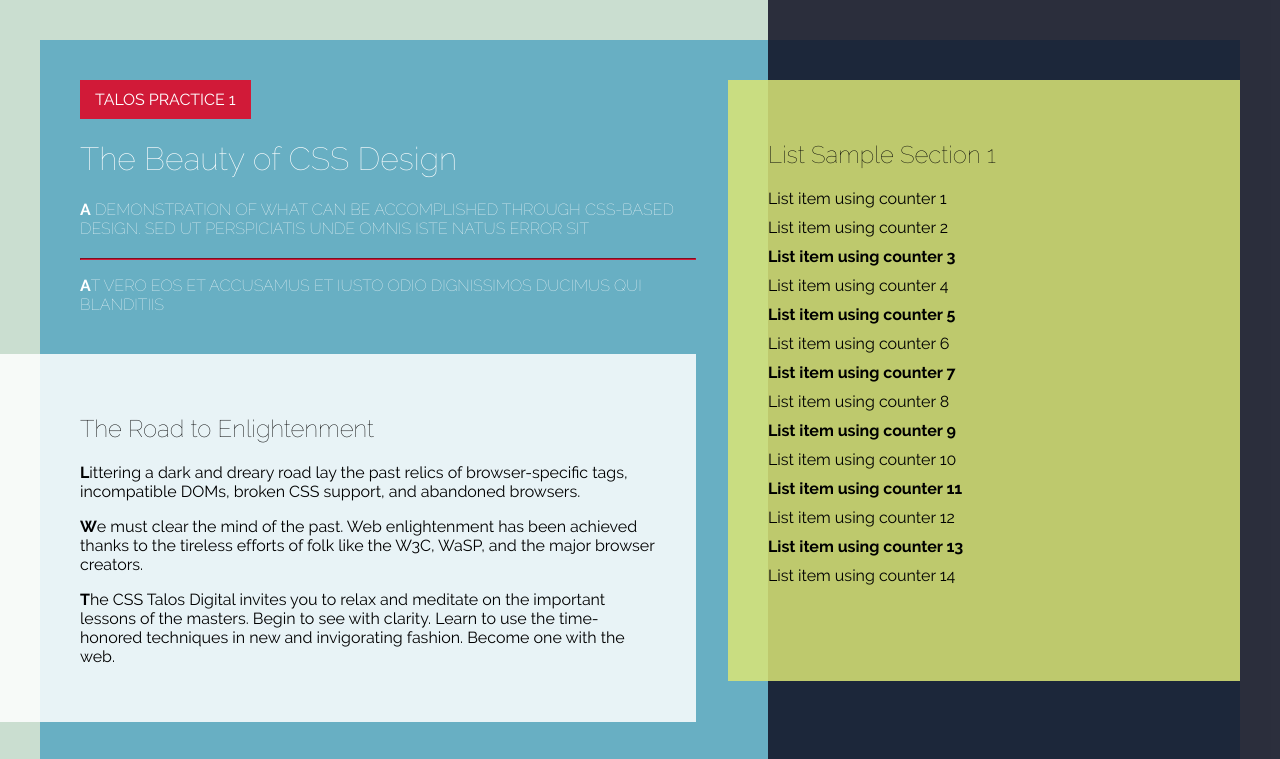
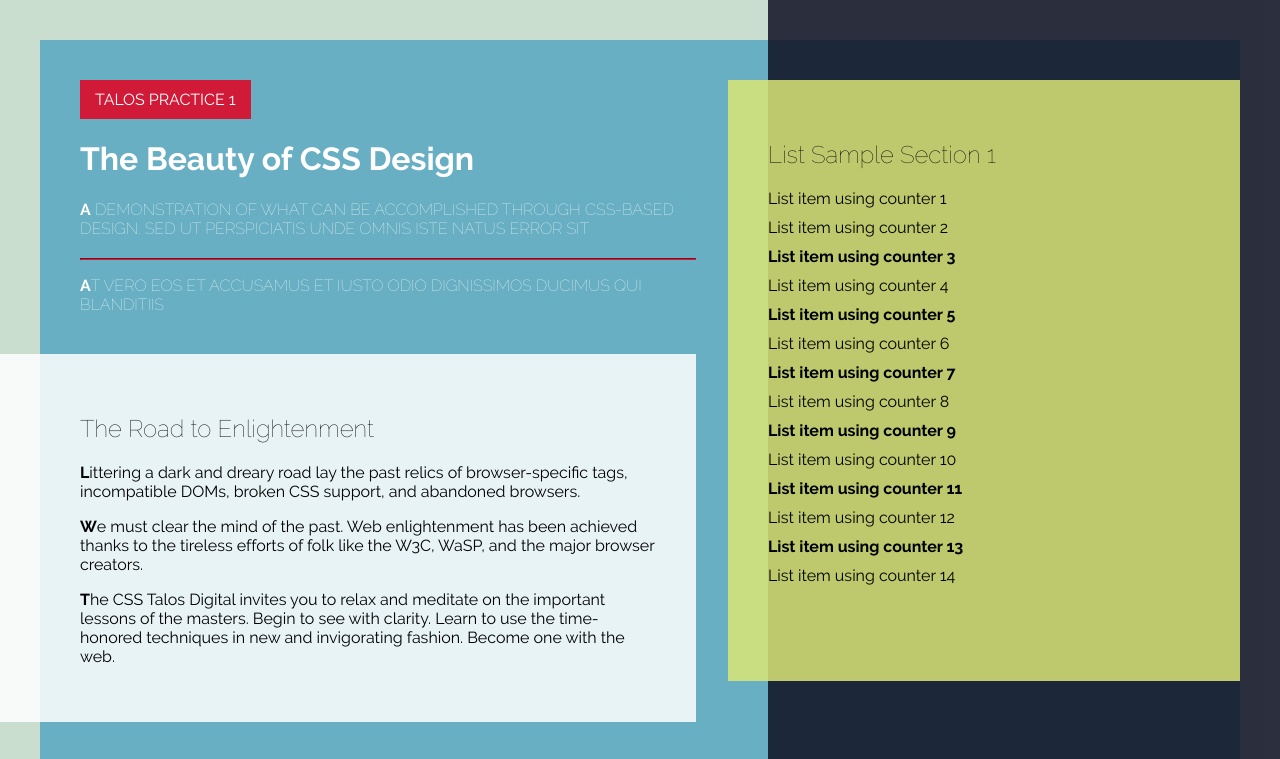
Before and after one commit to alopezm/front-end-talos, a plain HTML site: page talos-practice-1/index.html in a window 1280 px wide. Shown: the top 759 px of the page. Drawn offline with Linux system fonts and the light colour scheme.

Commit message:
Fixed intro font family

```diff
--- a/talos-practice-1/index.html
+++ b/talos-practice-1/index.html
@@ -17,7 +17,7 @@
                     </div>
 
                     <div class="intro uppercase">
-                        <h1 class="title">The Beauty of CSS Design</h1>
+                        <h1>The Beauty of CSS Design</h1>
                         <p>A DEMONSTRATION OF WHAT CAN BE ACCOMPLISHED THROUGH CSS-BASED DESIGN. SED UT PERSPICIATIS UNDE OMNIS ISTE NATUS ERROR SIT</p>
                         <hr>
                         <p>AT VERO EOS ET ACCUSAMUS ET IUSTO ODIO DIGNISSIMOS DUCIMUS QUI BLANDITIIS</p>
--- a/talos-practice-1/style.css
+++ b/talos-practice-1/style.css
@@ -10,6 +10,7 @@ div{box-sizing: border-box;}
 .container h2,
 .intro p{font-family: 'raleway', sans-serif; font-weight: 100;  font-style: normal;}
 
+.intro h1,
 .list li:nth-child(2n+3),
 .upper-first-letter p::first-letter{font-family: 'raleway', sans-serif; font-weight: bold;  font-style: normal;}
 
```
